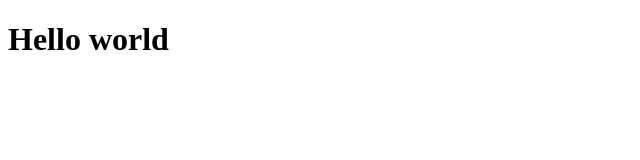
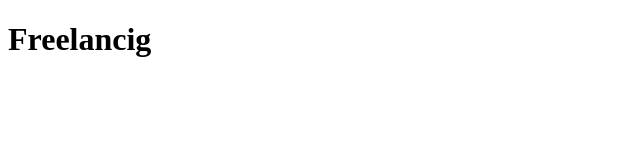
Before and after one commit to sumantv26/Freelancing, an Angular app in the folder FrontEnd/: page / in a window 1280 px wide. Shown: the top 160 px of the page, without its empty margins (0-640 px from the left). Built offline with nearby package versions, Linux system fonts and the light colour scheme.

Commit message:
Update app.component.html

```diff
--- a/FrontEnd/src/app/app.component.html
+++ b/FrontEnd/src/app/app.component.html
@@ -1 +1 @@
-<h1>Hello world</h1>
+<h1>Freelancig</h1>
```
